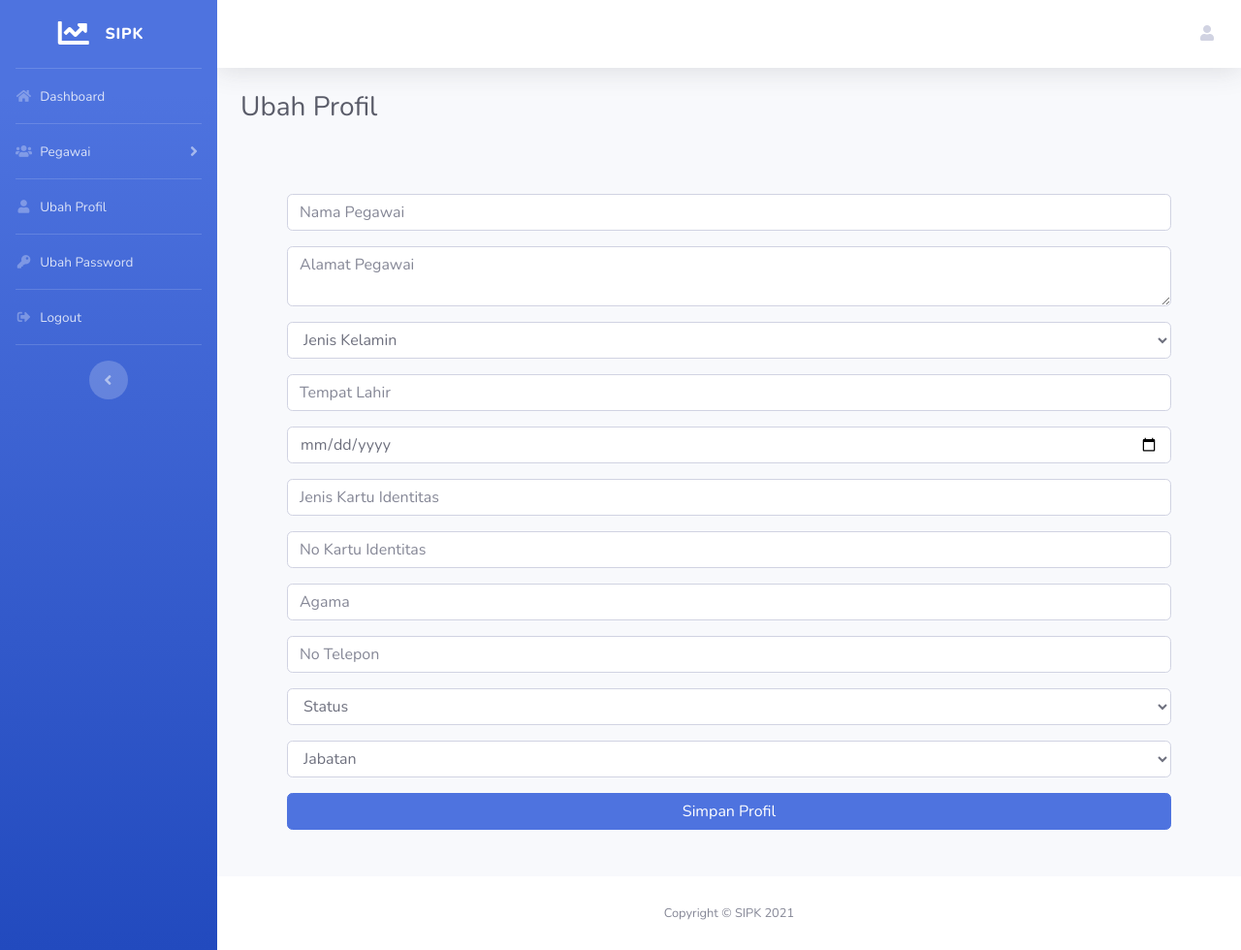
After one commit to aldiariq/SIPK, a CodeIgniter app: the page made by application/views/ubahprofil.php in a window 1280 px wide. The commit adds this page. Shown: the whole page at 97% size. Run offline with CodeIgniter, Linux system fonts and the light colour scheme; data that the repository does not hold is empty.

Commit message:
finish ubah profil

```diff
--- a/application/config/routes.php
+++ b/application/config/routes.php
@@ -61,3 +61,6 @@ $route['dashboard'] = 'DashboardController/index';
 
 $route['ubahpassword'] = 'UserController/ubahpassword';
 $route['aksiubahpassword'] = 'UserController/aksiubahpassword';
+
+$route['ubahprofil'] = 'PegawaiController/ubahprofil';
+$route['aksiubahprofil'] = 'PegawaiController/aksiubahprofil';
--- a/application/controllers/DashboardController.php
+++ b/application/controllers/DashboardController.php
@@ -18,9 +18,9 @@ class DashboardController extends CI_Controller
         }
     }
 
-    private $jumlahindikator = 0;
-    private $jumlahvariabel = 0;
-    private $jumlahpegawai = 0;
+    private $jumlahindikator = null;
+    private $jumlahvariabel = null;
+    private $jumlahpegawai = null;
 
     public function index()
     {
--- a/application/views/ubahpassword.php
+++ b/application/views/ubahpassword.php
@@ -67,7 +67,7 @@
                     <div class="row">
                         <div class="col-lg-12">
                             <div class="p-5">
-                                <form action="<?php echo base_url('aksiubahpassword') ?>" method="POST" class="user">
+                                <form action="<?php echo base_url('aksiubahpassword') ?>" method="POST">
                                     <div class="form-group">
                                         <input type="password" name="passwordlama" class="form-control form-control-user" id="exampleInputPassword" placeholder="Password Lama">
                                     </div>
--- /dev/null
+++ b/application/views/ubahprofil.php
@@ -0,0 +1,139 @@
+<?php $this->load->view('template/header'); ?>
+
+<body id="page-top">
+
+    <!-- Page Wrapper -->
+    <div id="wrapper">
+
+        <?php $this->load->view('template/sidebar'); ?>
+
+        <!-- Content Wrapper -->
+        <div id="content-wrapper" class="d-flex flex-column">
+
+            <!-- Main Content -->
+            <div id="content">
+
+                <!-- Topbar -->
+                <nav class="navbar navbar-expand navbar-light bg-white topbar mb-4 static-top shadow">
+
+                    <!-- Sidebar Toggle (Topbar) -->
+                    <button id="sidebarToggleTop" class="btn btn-link d-md-none rounded-circle mr-3">
+                        <i class="fa fa-bars"></i>
+                    </button>
+
+                    <!-- Topbar Navbar -->
+                    <ul class="navbar-nav ml-auto">
+                        <!-- Nav Item - User Information -->
+                        <li class="nav-item dropdown no-arrow">
+                            <a class="nav-link dropdown-toggle" href="#" id="userDropdown" role="button" data-toggle="dropdown" aria-haspopup="true" aria-expanded="false">
+                                <span class="mr-2 d-none d-lg-inline text-gray-600 small"><?php echo $this->session->userdata('Namapegawai') ?></span>
+                                <div class="sidebar-brand-icon">
+                                    <i class="fas fa-user"></i>
+                                </div>
+                            </a>
+                            <!-- Dropdown - User Information -->
+                            <div class="dropdown-menu dropdown-menu-right shadow animated--grow-in" aria-labelledby="userDropdown">
+                                <a class="dropdown-item" href="<?php echo base_url('ubahprofil') ?>">
+                                    <i class="fas fa-user fa-sm fa-fw mr-2 text-gray-400"></i>
+                                    Ubah Profil
+                                </a>
+                                <div class="dropdown-divider"></div>
+                                <a class="dropdown-item" href="<?php echo base_url('ubahpassword') ?>">
+                                    <i class="fas fa-key fa-sm fa-fw mr-2 text-gray-400"></i>
+                                    Ubah Password
+                                </a>
+                                <div class="dropdown-divider"></div>
+                                <a class="dropdown-item" href="<?php echo base_url('aksilogout') ?>">
+                                    <i class="fas fa-sign-out-alt fa-sm fa-fw mr-2 text-gray-400"></i>
+                                    Logout
+                                </a>
+                                <div class="dropdown-divider"></div>
+                            </div>
+                        </li>
+
+                    </ul>
+
+                </nav>
+                <!-- End of Topbar -->
+
+                <!-- Begin Page Content -->
+                <div class="container-fluid">
+
+                    <!-- Page Heading -->
+                    <div class="d-sm-flex align-items-center justify-content-between mb-4">
+                        <h1 class="h3 mb-0 text-gray-800">Ubah Profil</h1>
+                    </div>
+
+                    <div class="row">
+                        <div class="col-lg-12">
+                            <div class="p-5">
+                                <form action="<?php echo base_url('aksiubahprofil') ?>" method="POST">
+                                    <div class="form-group">
+                                        <input type="text" name="namapegawai" value="<?php echo $this->session->userdata('Namapegawai') ?>" class="form-control form-control-user" id="exampleInputPassword" placeholder="Nama Pegawai" required>
+                                    </div>
+                                    <div class="form-group">
+                                        <textarea name="alamat" class="form-control form-control-user" id="exampleInputPassword" placeholder="Alamat Pegawai" required><?php echo $this->session->userdata('Alamat') ?></textarea>
+                                    </div>
+                                    <div class="form-group">
+                                        <select class="form-control" name="jeniskelamin" id="exampleFormControlSelect1" required>
+                                            <option value="">Jenis Kelamin</option>
+                                            <option <?php if ($this->session->userdata('Jeniskelamin') == 'PRIA') {
+                                                        echo 'selected';
+                                                    } ?> value="PRIA">PRIA</option>
+                                            <option <?php if ($this->session->userdata('Jeniskelamin') == 'WANITA') {
+                                                        echo 'selected';
+                                                    } ?> value="WANITA">WANITA</option>
+                                        </select>
+                                    </div>
+                                    <div class="form-group">
+                                        <input type="text" name="tempatlahir" value="<?php echo $this->session->userdata('Tempatlahir') ?>" class="form-control form-control-user" id="exampleInputPassword" placeholder="Tempat Lahir" required>
+                                    </div>
+                                    <div class="form-group">
+                                        <input type="date" name="tanggallahir" value="<?php echo $this->session->userdata('Tanggallahir') ?>" class="form-control form-control-user" id="exampleInputPassword" placeholder="Tanggal Lahir" required>
+                                    </div>
+                                    <div class="form-group">
+                                        <input type="text" name="jeniskartuidentitas" value="<?php echo $this->session->userdata('Jeniskartuidentitas') ?>" class="form-control form-control-user" id="exampleInputPassword" placeholder="Jenis Kartu Identitas" required>
+                                    </div>
+                                    <div class="form-group">
+                                        <input type="text" name="nokartuidentitas" value="<?php echo $this->session->userdata('Nokartuidentitas') ?>" class="form-control form-control-user" id="exampleInputPassword" placeholder="No Kartu Identitas" required>
+                                    </div>
+                                    <div class="form-group">
+                                        <input type="text" name="agama" value="<?php echo $this->session->userdata('Agama') ?>" class="form-control form-control-user" id="exampleInputPassword" placeholder="Agama" required>
+                                    </div>
+                                    <div class="form-group">
+                                        <input type="text" name="notelepon" value="<?php echo $this->session->userdata('Notelepon') ?>" class="form-control form-control-user" id="exampleInputPassword" placeholder="No Telepon" required>
+                                    </div>
+                                    <div class="form-group">
+                                        <select class="form-control" name="status" id="exampleFormControlSelect1" required>
+                                            <option value="">Status</option>
+                                            <option <?php if ($this->session->userdata('Status') == 'PEGAWAI TETAP') {
+                                                        echo 'selected';
+                                                    } ?> value="PEGAWAI TETAP">PEGAWAI TETAP</option>
+                                            <option <?php if ($this->session->userdata('Status') == 'PEGAWAI HONORER') {
+                                                        echo 'selected';
+                                                    } ?> value="PEGAWAI HONORER">PEGAWAI HONORER</option>
+                                        </select>
+                                    </div>
+                                    <div class="form-group">
+                                        <select class="form-control" name="idjabatan" id="exampleFormControlSelect1" required>
+                                            <option value="">Jabatan</option>
+                                            <?php foreach ($jabatan as $data) { ?>
+                                                <option <?php if ($this->session->userdata('Jabatan') == $data['Jabatan']) {
+                                                            echo 'selected';
+                                                        } ?> value="<?php echo $data['Idjabatan'] ?>"><?php echo $data['Jabatan'] ?></option>
+                                            <?php } ?>
+                                        </select>
+                                    </div>
+                                    <button class="btn btn-primary btn-user btn-block">
+                                        Simpan Profil
+                                    </button>
+                                </form>
+                            </div>
+                        </div>
+                    </div>
+                </div>
+                <!-- /.container-fluid -->
+
+            </div>
+            <!-- End of Main Content -->
+            <?php $this->load->view('template/footer'); ?>
```
Also changed, not shown: application/controllers/PegawaiController.php (added, +87 -0 lines), application/controllers/UserController.php (+5 -5 lines), application/models/JabatanModel.php (added, +14 -0 lines), application/models/PegawaiModel.php (+11 -0 lines).
